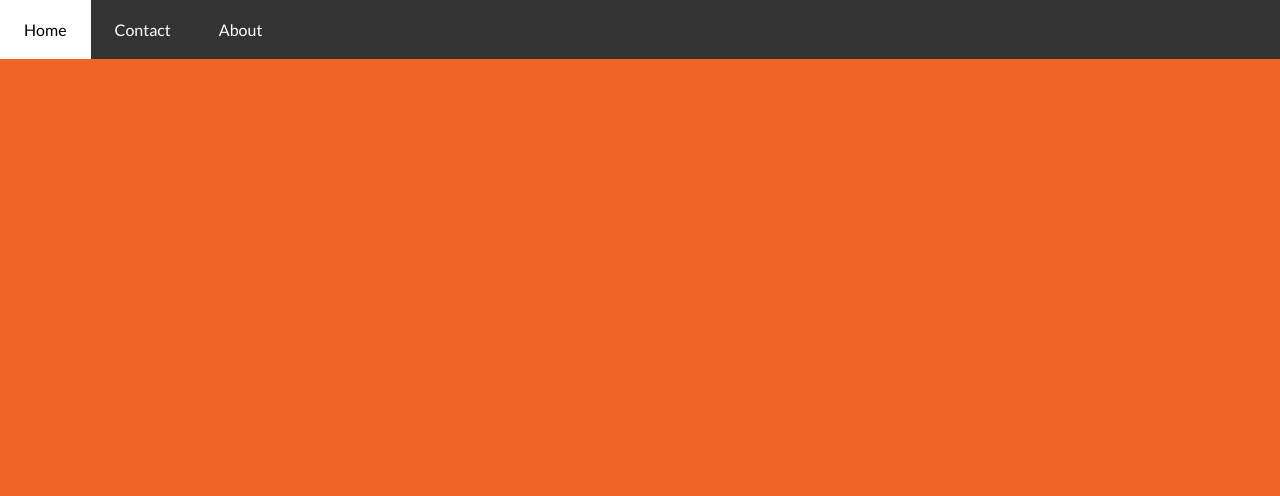
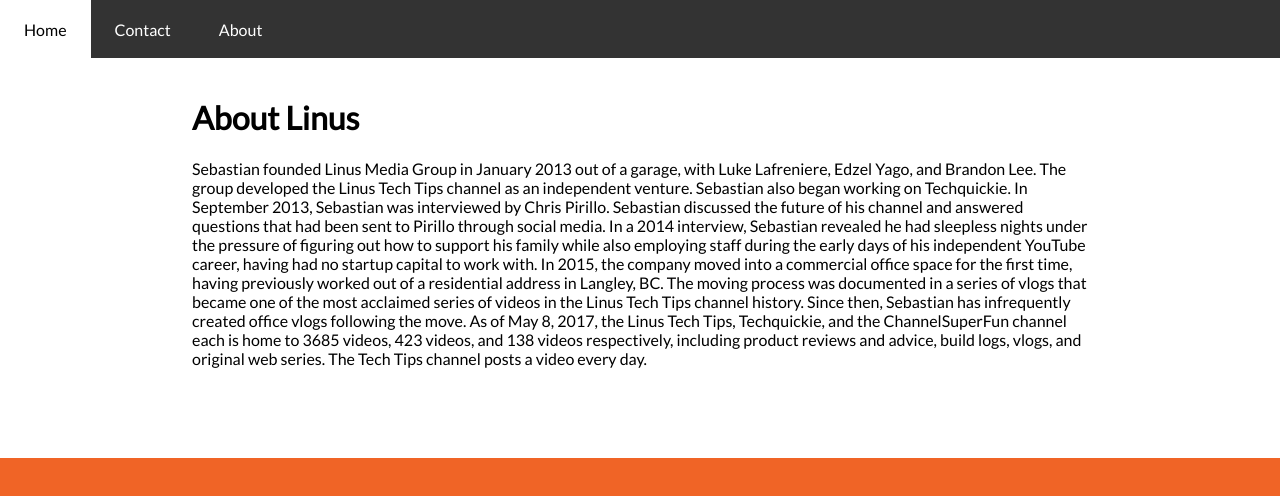
Before and after one commit to dark-swordsman/linusgirl, a website: page src/about.html in a window 1280 px wide. Drawn offline with Linux system fonts and the light colour scheme.

Commit message:
added stuff

```diff
--- a/src/about.html
+++ b/src/about.html
@@ -11,5 +11,20 @@
     <li><a href="contact.html">Contact</a></li>
     <li><a href="about.html">About</a></li>
   </ul>
+
+  <div id="content">
+    <div id="contentInside">
+      <h1 id="messageTitle">About Linus</h1>
+      <p>Sebastian founded Linus Media Group in January 2013 out of a garage, with Luke Lafreniere, Edzel Yago, and Brandon Lee. The group developed the Linus Tech Tips channel as an independent venture. Sebastian also began working on Techquickie.
+
+        In September 2013, Sebastian was interviewed by Chris Pirillo. Sebastian discussed the future of his channel and answered questions that had been sent to Pirillo through social media.
+
+        In a 2014 interview, Sebastian revealed he had sleepless nights under the pressure of figuring out how to support his family while also employing staff during the early days of his independent YouTube career, having had no startup capital to work with.
+
+        In 2015, the company moved into a commercial office space for the first time, having previously worked out of a residential address in Langley, BC. The moving process was documented in a series of vlogs that became one of the most acclaimed series of videos in the Linus Tech Tips channel history. Since then, Sebastian has infrequently created office vlogs following the move.
+
+        As of May 8, 2017, the Linus Tech Tips, Techquickie, and the ChannelSuperFun channel each is home to 3685 videos, 423 videos, and 138 videos respectively, including product reviews and advice, build logs, vlogs, and original web series. The Tech Tips channel posts a video every day.</p>
+    </div>
+  </div>
 </body>
 </html>
```
Also changed, not shown: src/contact.html (+14 -0 lines).
